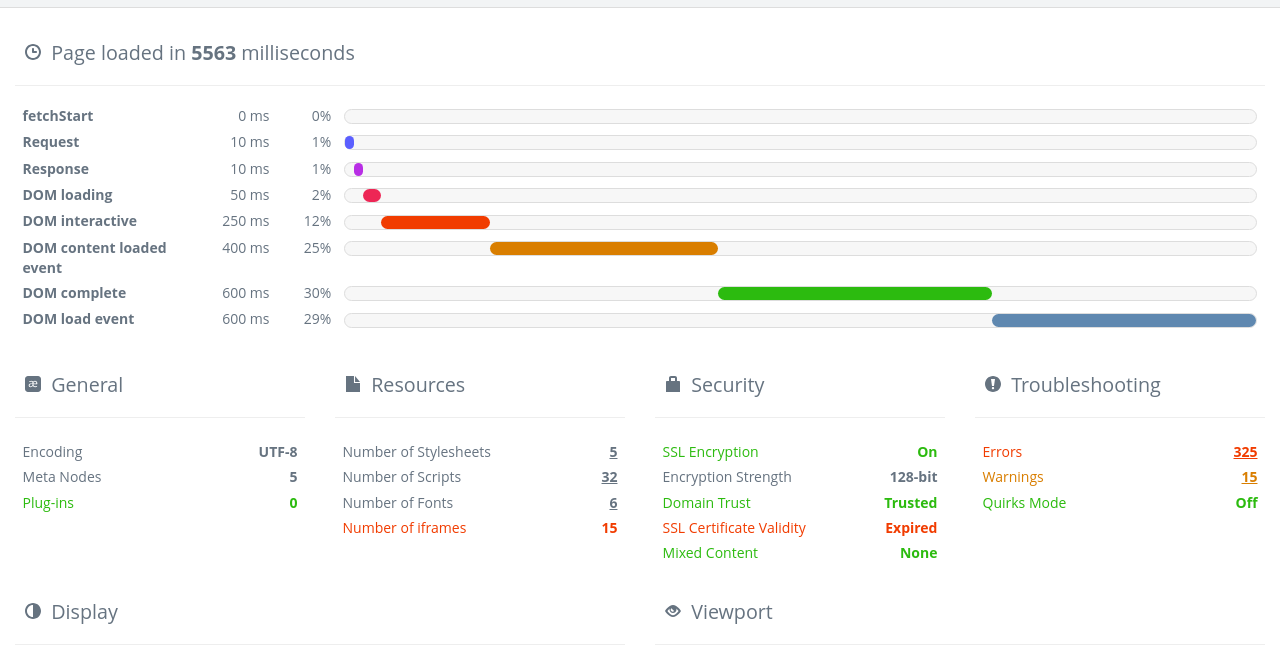
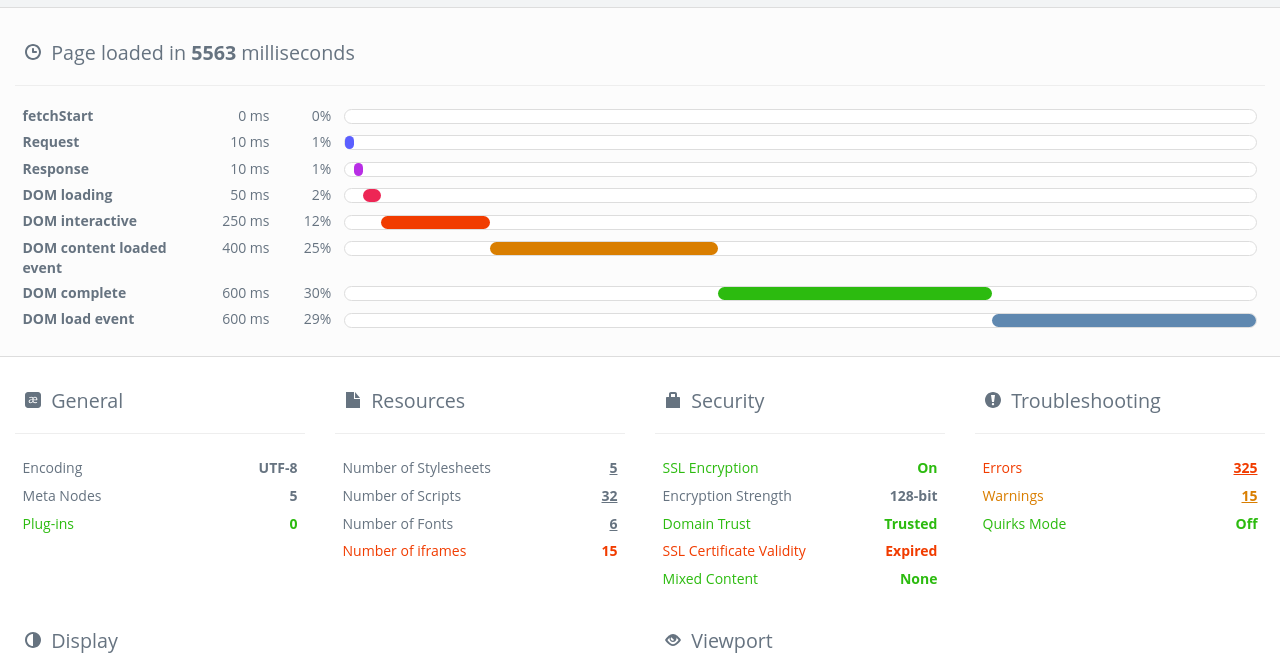
Before and after one commit to gocemitevski/firefox-info-page, a plain HTML site: page index.html in a window 1280 px wide. Shown: the part 125-787 px from the top of the page. Drawn offline with Linux system fonts and the light colour scheme.

Commit message:
Timeline and responsive design improvements

```diff
--- a/css/style.css
+++ b/css/style.css
@@ -40,6 +40,10 @@ a:active{
 .data-group .row{
 	margin-top: 0.226rem;
 	margin-bottom: 0.508rem;
+}
+
+.data-group .row .row{
+	margin-bottom: 0.762rem;
 }
 
 .data-group dt,
@@ -115,7 +119,10 @@ section > .row{
 }
 
 #timeline-alt{
-	margin-bottom: 2rem;
+	margin-bottom: 0;
+	background: #fcfcfc;
+	padding: 1rem 1.5rem 2rem;
+	border-bottom: 1px solid #ddd;
 }
 .tl-item dt{
 	font-weight: bold;
@@ -148,7 +155,7 @@ section > .row{
 	width: 74%;
 	border: 1px solid #ddd;
 	border-radius: 1rem;
-	background: #F7F7F7;
+	background: #fff;
 }
 
 .tl-bar-line{
@@ -169,6 +176,18 @@ section > .row{
 #headline h1{
 	font-size: 2.953rem;
 	color: #292E33;
+}
+
+.status-ok{
+	color: rgba(44, 187, 15, 1);
+}
+
+.status-bad{
+	color: rgba(241, 60, 0, 1);
+}
+
+.status-warn{
+	color: rgba(217, 126, 0, 1);
 }
 
 .data-group .data-hidden{
--- a/index.html
+++ b/index.html
@@ -31,7 +31,6 @@
 				</div>
 			</div>
 		</header>
-		<div class="data-sections">
 		<section id="timeline-alt" class="data-group">
 			<header>
 				<h2><span class="data-group-icon"><img src="img/ff-timeline-icon-16x16.svg" alt="" /></span> Page loaded in <strong>5563</strong> milliseconds</h2>
@@ -90,8 +89,11 @@
 				<dd class="tl-item-bar"><div class="tl-bar-line" style="width: 29%; background: #5F88B0; position: relative; left: 71%;"></div></dd>
 			</dl>
 		</section>
+		<div class="data-sections">
 			<div class="row">
-				<div class="col-lg-3">
+				<div class="col-md-6">
+					<div class="row">
+						<div class="col-sm-6">
 							<section id="general" class="data-group">
 								<header>
 									<h2><span class="data-group-icon"><img src="img/ff-general-icon-16x16.svg" alt="" /></span> General</h2>
@@ -107,7 +109,7 @@
 											<dt class="col-xs-8">Meta Nodes</dt>
 											<dd class="col-xs-4">5</dd>
 										</dl>
-								<dl class="row alert-success">
+										<dl class="row status-ok">
 											<dt class="col-xs-8">Plug-ins</dt>
 											<dd class="col-xs-4">0</dd>
 										</dl>
@@ -115,7 +117,7 @@
 								</div>
 							</section>
 						</div>
-				<div class="col-lg-3">
+						<div class="col-sm-6">
 							<section id="page-resources" class="data-group">
 								<header>
 									<h2><span class="data-group-icon"><img src="img/ff-resources-icon-16x16.svg" alt="" /></span> Resources</h2>
@@ -135,7 +137,7 @@
 											<dt class="col-xs-8">Number of Fonts</dt>
 											<dd class="col-xs-4"><a href="#">6</a></dd>
 										</dl>
-								<dl class="row alert-danger">
+										<dl class="row status-bad">
 											<dt class="col-xs-8">Number of iframes</dt>
 											<dd class="col-xs-4">15</dd>
 										</dl>
@@ -143,7 +145,11 @@
 								</div>
 							</section>
 						</div>
-				<div class="col-lg-3">
+					</div>
+				</div>
+				<div class="col-md-6">
+					<div class="row">
+						<div class="col-sm-6">
 							<section id="security" class="data-group">
 								<header>
 									<h2><span class="data-group-icon"><img src="img/ff-security-icon-16x16.svg" alt="" /></span> Security</h2>
@@ -151,7 +157,7 @@
 								<hr>
 								<div class="row">
 									<div class="data-group">
-								<dl class="row alert-success">
+										<dl class="row status-ok">
 											<dt class="col-xs-8">SSL Encryption</dt>
 											<dd class="col-xs-4">On</dd>
 										</dl>
@@ -159,15 +165,15 @@
 											<dt class="col-xs-8">Encryption Strength</dt>
 											<dd class="col-xs-4">128-bit</dd>
 										</dl>
-								<dl class="row alert-success">
+										<dl class="row status-ok">
 											<dt class="col-xs-8">Domain Trust</dt>
 											<dd class="col-xs-4">Trusted</dd>
 										</dl>
-								<dl class="row alert-danger">
+										<dl class="row status-bad">
 											<dt class="col-xs-8">SSL Certificate Validity</dt>
 											<dd class="col-xs-4">Expired</dd>
 										</dl>
-								<dl class="row alert-success">
+										<dl class="row status-ok">
 											<dt class="col-xs-8">Mixed Content</dt>
 											<dd class="col-xs-4">None</dd>
 										</dl>
@@ -175,7 +181,7 @@
 								</div>
 							</section>
 						</div>
-				<div class="col-lg-3">
+						<div class="col-sm-6">
 							<section id="troubleshooting" class="data-group">
 								<header>
 									<h2><span class="data-group-icon"><img src="img/ff-troubleshooting-icon-16x16.svg" alt="" /></span> Troubleshooting</h2>
@@ -183,15 +189,15 @@
 								<hr>
 								<div class="row">
 									<div class="data-group">
-								<dl class="row alert-danger">
+										<dl class="row status-bad">
 											<dt class="col-xs-8">Errors</dt>
 											<dd class="col-xs-4"><a href="#">325</a></dd>
 										</dl>
-								<dl class="row alert-warning">
+										<dl class="row status-warn">
 											<dt class="col-xs-8">Warnings</dt>
 											<dd class="col-xs-4"><a href="#">15</a></dd>
 										</dl>
-								<dl class="row alert-success">
+										<dl class="row status-ok">
 											<dt class="col-xs-8">Quirks Mode</dt>
 											<dd class="col-xs-4">Off</dd>
 										</dl>
@@ -200,8 +206,10 @@
 							</section>
 						</div>
 					</div>
+				</div>
+			</div>
 			<div class="row">
-				<section id="display" class="data-group col-md-6">
+				<section id="display" class="data-group col-lg-6">
 					<header>
 						<h2><span class="data-group-icon"><img src="img/ff-display-icon-16x16.svg" alt="" /></span> Display</h2>
 					</header>
@@ -258,7 +266,7 @@
 						</div>
 					</div>
 				</section>
-				<section id="viewport" class="data-group col-md-6">
+				<section id="viewport" class="data-group col-lg-6">
 					<header>
 						<h2><span class="data-group-icon"><img src="img/ff-viewport-icon-16x16.svg" alt="" /></span> Viewport</h2>
 					</header>
```
Lines whose indentation alone changed are shown as unchanged.
